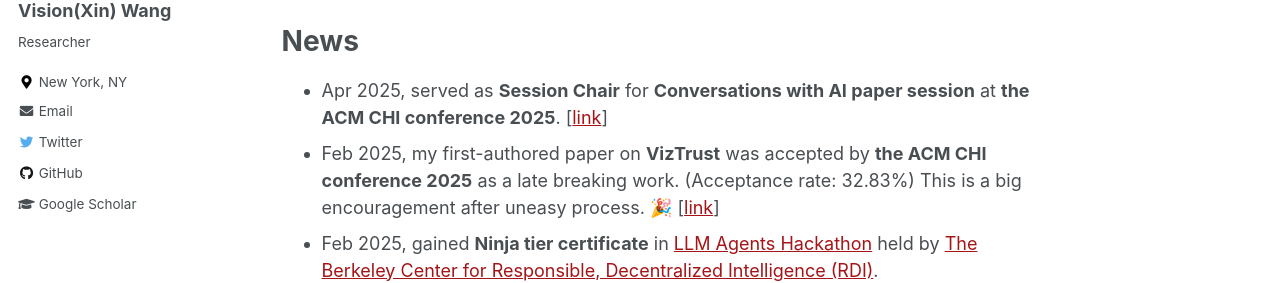
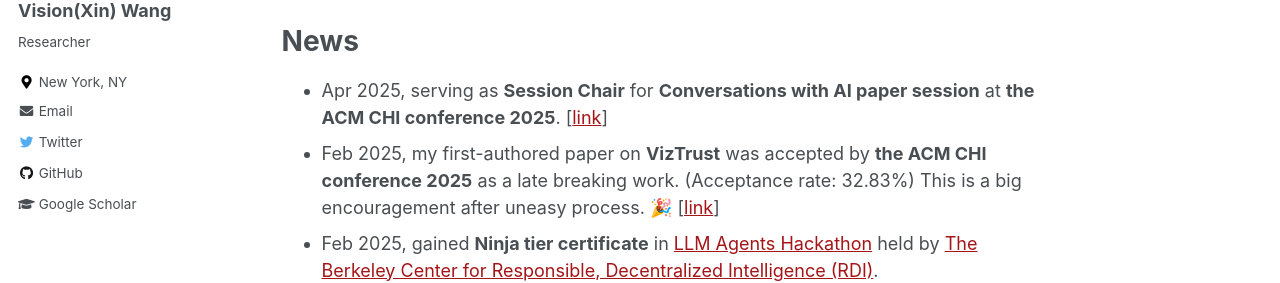
Before and after one commit to xin-wang-kr/xin-wang-kr.github.io, a Jekyll site: the page built from _pages/about.md, in a window 1280 px wide and 900 px high, scrolled down 778 px. Shown: the part 180-463 px from the top of the window. Built offline with Jekyll 4.4.1, drawn with Linux system fonts in a browser that asks for light colours.

Commit message:
Update about.md

```diff
--- a/_pages/about.md
+++ b/_pages/about.md
@@ -34,7 +34,7 @@
 As an Instructor at [GEC academy](https://www.gecacademy.com/), I have taught Academic Writing course for [AI HUB](https://www.gecacademy.com/ai-hub) and Intro to Java course for general class in undergraduate and graduate levels.
 
 # News
-* Apr 2025, served as __Session Chair__ for __Conversations with AI paper session__ at __the ACM CHI conference 2025__. [[link](https://programs.sigchi.org/chi/2025/program/session/195020)]
+* Apr 2025, serving as __Session Chair__ for __Conversations with AI paper session__ at __the ACM CHI conference 2025__. [[link](https://programs.sigchi.org/chi/2025/program/session/195020)]
 * Feb 2025, my first-authored paper on __VizTrust__ was accepted by __the ACM CHI conference 2025__ as a late breaking work. (Acceptance rate: 32.83%) This is a big encouragement after uneasy process. 🎉 [[link](https://xin-wang-kr.github.io/VizTrust-CHI25/)]
 * Feb 2025, gained __Ninja tier certificate__ in [LLM Agents Hackathon](https://llmagents-learning.org/f24) held by [The Berkeley Center for Responsible, Decentralized Intelligence (RDI)](https://rdi.berkeley.edu/).
 * Oct 2024, served as __Reviewer__ for __JAMIA Open__.
```
